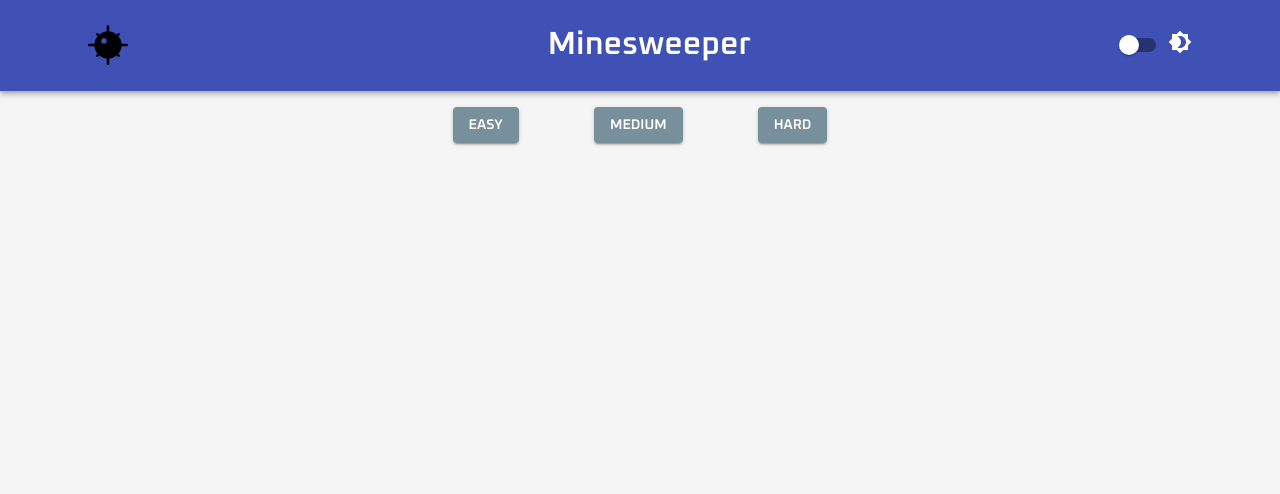
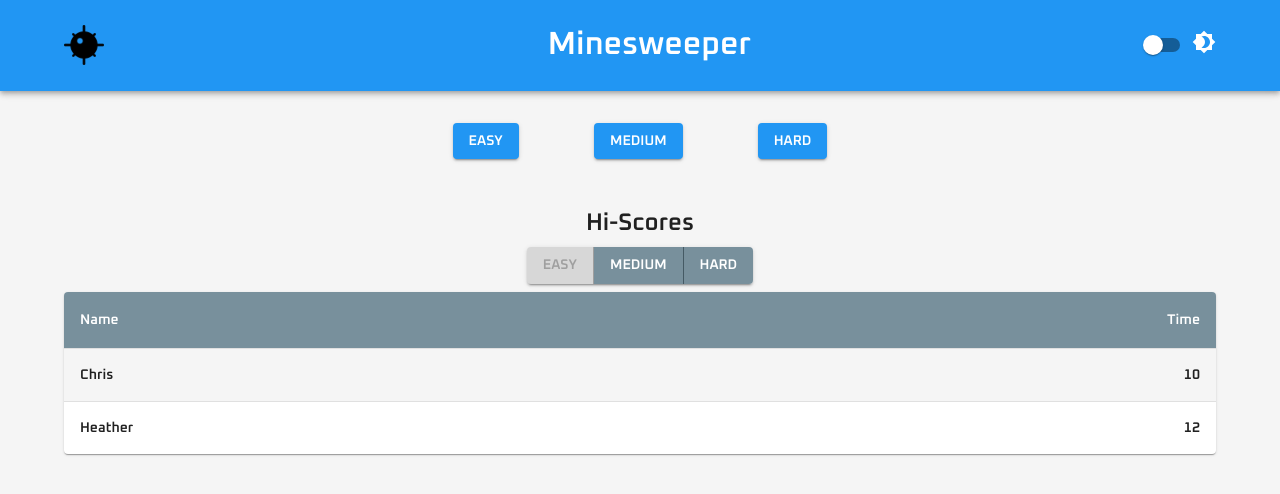
Before and after one commit to CWallis92/minesweeper, a React (Create React App) app: page / in a window 1280 px wide. Shown: the top 494 px of the page. Built offline with nearby package versions, Linux system fonts and the light colour scheme.

Commit message:
Add basic scores table

```diff
--- a/global.d.ts
+++ b/global.d.ts
@@ -28,3 +28,8 @@ interface GameInProgress {
 }
 
 type GameState = GameInProgress | GameNotStarted;
+
+interface Score {
+  name: string;
+  time: number;
+}
--- a/src/components/App.tsx
+++ b/src/components/App.tsx
@@ -12,6 +12,7 @@ import Nav from "./Nav";
 import GameArea from "./GameArea";
 import modeTheme from "../core/theme";
 import { ColorModeContext, GameContext } from "../core/context";
+import HiScores from "./HiScores";
 
 export default function App() {
   const [mode, setMode] = useState<PaletteMode>(
@@ -92,7 +93,7 @@ export default function App() {
                   <Grid item>
                     <Button
                       variant="contained"
-                      color="secondary"
+                      color="primary"
                       onClick={() => startGame("easy")}
                     >
                       Easy
@@ -101,7 +102,7 @@ export default function App() {
                   <Grid item>
                     <Button
                       variant="contained"
-                      color="secondary"
+                      color="primary"
                       onClick={() => startGame("medium")}
                     >
                       Medium
@@ -110,7 +111,7 @@ export default function App() {
                   <Grid item>
                     <Button
                       variant="contained"
-                      color="secondary"
+                      color="primary"
                       onClick={() => startGame("hard")}
                     >
                       Hard
@@ -118,6 +119,7 @@ export default function App() {
                   </Grid>
                 </Grid>
               )}
+              <HiScores />
             </Container>
           </main>
         </GameContext.Provider>
--- /dev/null
+++ b/src/components/HiScores.tsx
@@ -0,0 +1,109 @@
+import React, { useEffect, useState } from "react";
+
+import {
+  ButtonsDiv,
+  StyledTableCell,
+  StyledTableRow,
+} from "../styles/hiScores";
+import {
+  Button,
+  ButtonGroup,
+  Paper,
+  Table,
+  TableBody,
+  TableContainer,
+  TableHead,
+  TableRow,
+  Typography,
+} from "@mui/material";
+
+const HiScores = (): React.ReactElement => {
+  // TODO: API to DB
+  const fullScores: Record<Difficulty, Score[]> = {
+    easy: [
+      {
+        name: "Chris",
+        time: 10,
+      },
+      {
+        name: "Heather",
+        time: 12,
+      },
+    ],
+    medium: [
+      {
+        name: "Chris",
+        time: 40,
+      },
+    ],
+    hard: [
+      {
+        name: "Chris",
+        time: 180,
+      },
+    ],
+  };
+
+  const [difficulty, setDifficulty] = useState<Difficulty>("easy");
+  const [scores, setScores] = useState<Score[]>([]);
+
+  useEffect(() => {
+    if (fullScores.hasOwnProperty(difficulty)) {
+      setScores(fullScores[difficulty]);
+    }
+  }, [difficulty]);
+
+  return (
+    <>
+      <Typography variant="h5" align="center" sx={{ marginTop: "2em" }}>
+        Hi-Scores
+      </Typography>
+      <ButtonsDiv>
+        <ButtonGroup variant="contained" color="secondary">
+          <Button
+            disabled={difficulty === "easy"}
+            onClick={() => setDifficulty("easy")}
+          >
+            Easy
+          </Button>
+          <Button
+            disabled={difficulty === "medium"}
+            onClick={() => setDifficulty("medium")}
+          >
+            Medium
+          </Button>
+          <Button
+            disabled={difficulty === "hard"}
+            onClick={() => setDifficulty("hard")}
+          >
+            Hard
+          </Button>
+        </ButtonGroup>
+      </ButtonsDiv>
+      <TableContainer component={Paper}>
+        <Table aria-label="Hi-scores">
+          <TableHead>
+            <TableRow>
+              <StyledTableCell>Name</StyledTableCell>
+              <StyledTableCell align="right">Time</StyledTableCell>
+            </TableRow>
+          </TableHead>
+          <TableBody>
+            {scores.map(({ name, time }) => {
+              return (
+                <StyledTableRow>
+                  <StyledTableCell component="th" scope="row">
+                    {name}
+                  </StyledTableCell>
+                  <StyledTableCell align="right">{time}</StyledTableCell>
+                </StyledTableRow>
+              );
+            })}
+          </TableBody>
+        </Table>
+      </TableContainer>
+    </>
+  );
+};
+
+export default HiScores;
--- a/src/components/Nav.tsx
+++ b/src/components/Nav.tsx
@@ -20,7 +20,7 @@ const Nav = (): React.ReactElement => {
   return (
     <AppBar enableColorOnDark color="primary" position="static">
       <Container>
-        <Toolbar>
+        <Toolbar sx={{ padding: "0 !important" }}>
           <div>
             <img
               src={mine}
--- a/src/core/index.scss
+++ b/src/core/index.scss
@@ -4,7 +4,7 @@ html, body, #root {
 }
 
 main {
-  padding: 1em;
+  padding: 2em;
 }
 
 .shake {
--- a/src/core/theme.ts
+++ b/src/core/theme.ts
@@ -1,11 +1,11 @@
 // https://bareynol.github.io/mui-theme-creator/
 
 import { createTheme, PaletteMode } from "@mui/material";
-import { blueGrey, grey, indigo } from "@mui/material/colors";
+import { blue, blueGrey, grey, indigo } from "@mui/material/colors";
 
 declare module "@mui/material" {
   interface PaletteOptions {
-    gridButton?: PaletteOptions["primary"];
+    gridButton: PaletteOptions["primary"];
   }
 }
 
@@ -13,7 +13,7 @@ const modeTheme = (mode: PaletteMode) =>
   createTheme({
     palette: {
       mode,
-      primary: indigo,
+      primary: mode === "light" ? blue : indigo,
       secondary: blueGrey,
       gridButton: {
         main: grey[500],
--- /dev/null
+++ b/src/styles/hiScores.ts
@@ -0,0 +1,24 @@
+import { styled, TableRow } from "@mui/material";
+import TableCell, { tableCellClasses } from "@mui/material/TableCell";
+
+export const ButtonsDiv = styled("div")({
+  width: "fit-content",
+  margin: "0.5em auto",
+});
+
+export const StyledTableRow = styled(TableRow)(({ theme }) => ({
+  "&:nth-of-type(odd)": {
+    backgroundColor: theme.palette.action.hover,
+  },
+  // hide last border
+  "&:last-child td, &:last-child th": {
+    border: 0,
+  },
+}));
+
+export const StyledTableCell = styled(TableCell)(({ theme }) => ({
+  [`&.${tableCellClasses.head}`]: {
+    backgroundColor: theme.palette.secondary.main,
+    color: theme.palette.common.white,
+  },
+}));
```
